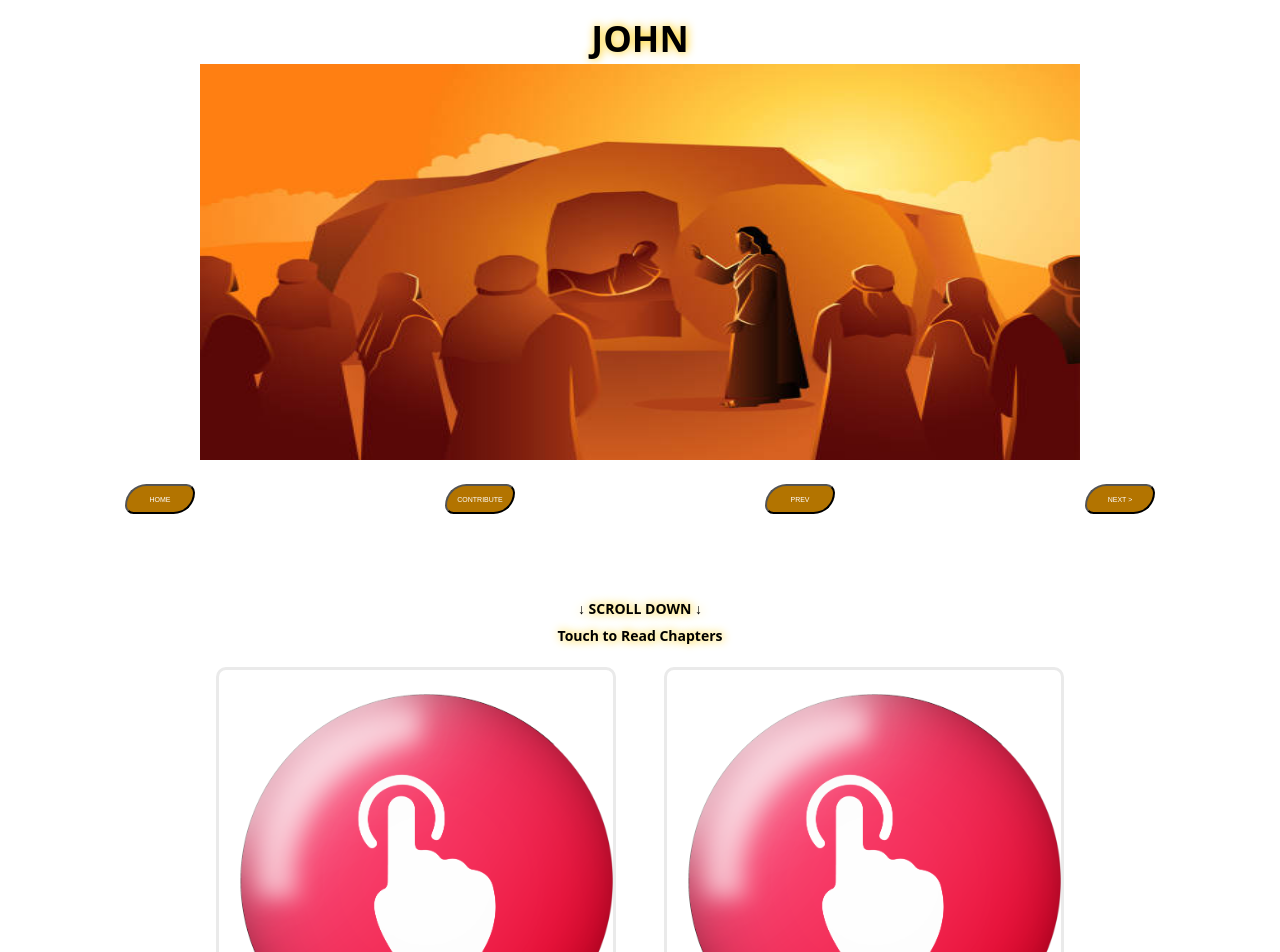
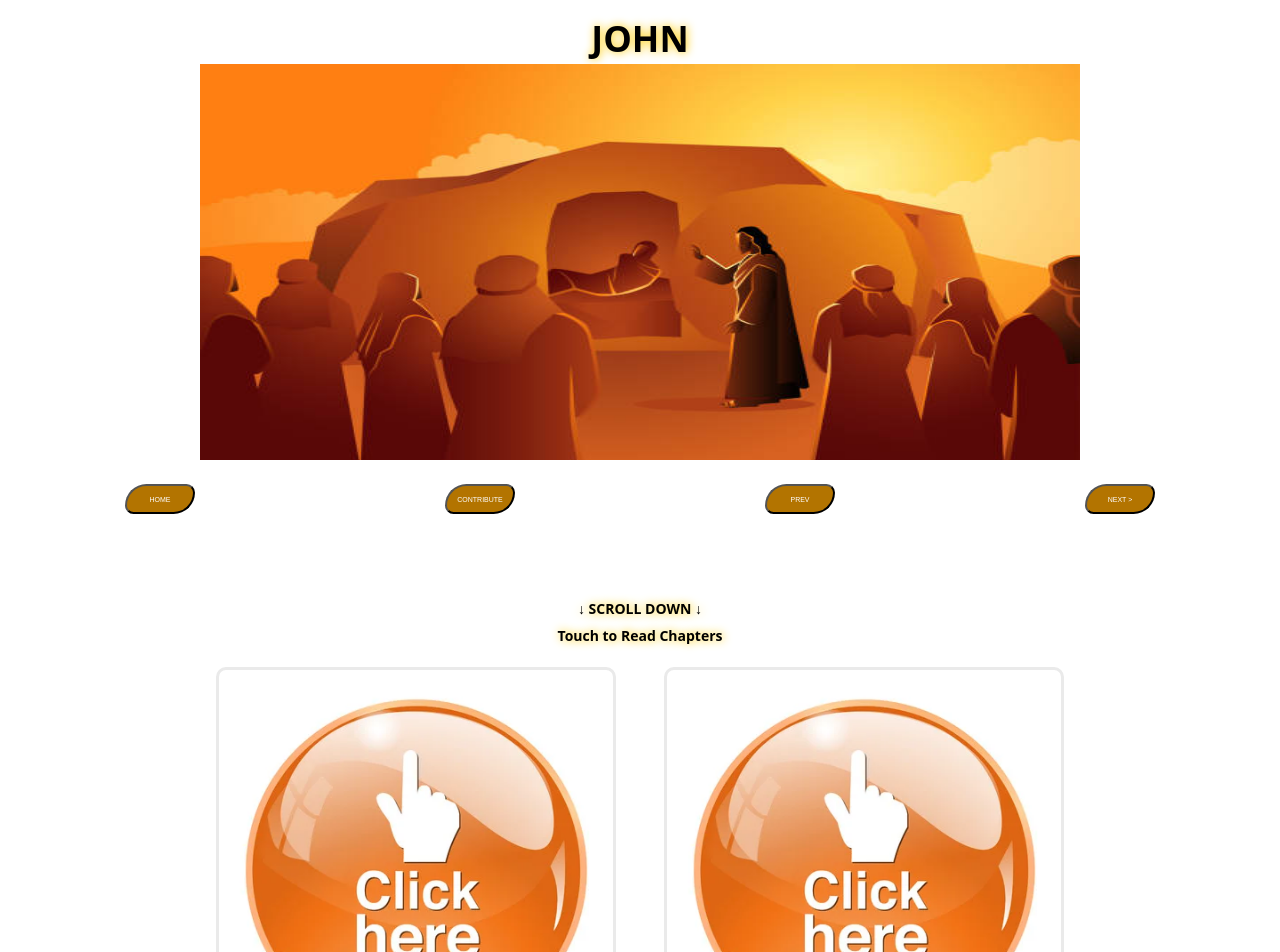
Before and after one commit to jnutt367/john, a Next.js app: page / in a window 1280 px wide. Shown: the top 952 px of the page. Built offline with nearby package versions, Linux system fonts and the light colour scheme.

Commit message:
Update Home.module.css
haga-clic-aquí-botón.webp

```diff
--- a/styles/Home.module.css
+++ b/styles/Home.module.css
@@ -200,7 +200,7 @@
 }
 
 .card {
-    background-image: url(/press-here-button-with-realistic-red-emblem-click-here-button-icon-for-user-interface-png.webp);
+    background-image: url(/haga-clic-aquí-botón.webp);
     background-size: cover;
     background-repeat: no-repeat;
     color: transparent;
@@ -213,7 +213,7 @@
     text-decoration: none;
     border: 3px solid #eaeaea;
     border-radius: 10px;
-    transition: color 5s ease, border-color 0.2s ease;
+    transition: color 0.15s ease, border-color 2s ease;
     max-width: 400px;
     font-family: monospace;
 }
```
